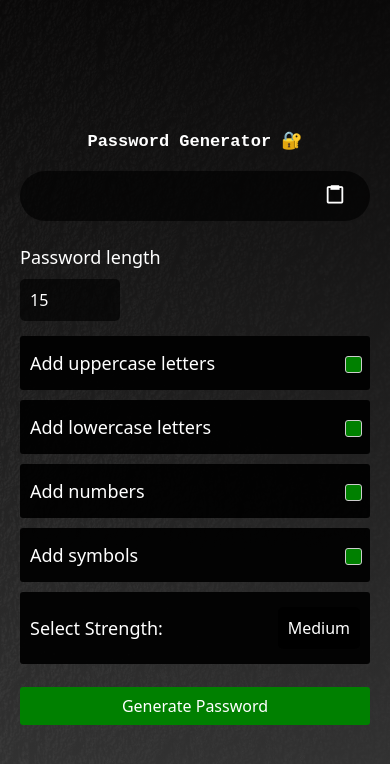
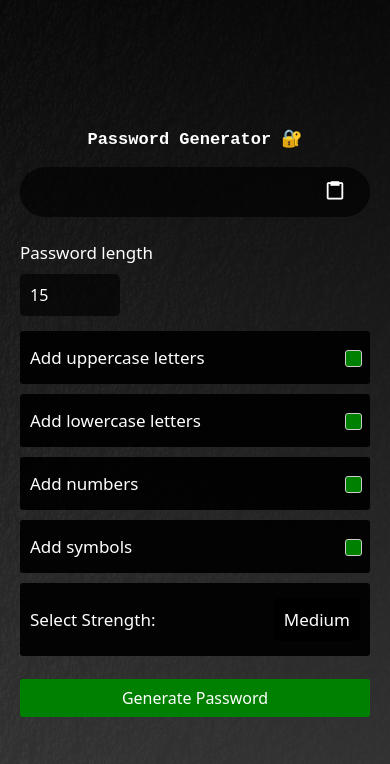
Before and after one commit to Devemmy01/Password-Generator-Chrome-Extension, a browser extension: page index.html in a window 390 px wide. Drawn offline with nearby package versions, Linux system fonts and the light colour scheme.

Commit message:
Update label and font sizes in index.html and style.css

```diff
--- a/index.html
+++ b/index.html
@@ -24,7 +24,7 @@
         </div>
         <div class="settings">
             <div style="display: flex; flex-direction: column; align-items: flex-start; margin-top: 7%;">
-                <label for="length">Password length</label>
+                <label for="length" style="font-size: 17px;">Password length</label>
                 <input type="number" id="length" min="4" max="30" value="15">
             </div>
             <div class="setting">
--- a/style.css
+++ b/style.css
@@ -17,19 +17,8 @@ body {
     height: 100vh;
     color: #fff;
 }
-body::-webkit-scrollbar {
-    width: 3px;
-  }
-
-  body::-webkit-scrollbar-track {
-    box-shadow: inset 0 0 6px rgba(0, 0, 0, 0.3);
-  }
-
-  body::-webkit-scrollbar-thumb {
-    background-color: #0cb14b;
-  }
 h2 {
-    margin: 10px 0 20px;
+    margin: 0 0 18px;
     text-align: center;
     font-family: monospace;
     font-size:17px;
@@ -111,10 +100,8 @@ i:hover {
     align-items: left;
     padding: 0px;
 }
-label {
-    font-size: 18px;
-}
 .setting {
+    font-size: 17px;
     display: flex;
     justify-content: space-between;
     align-items: center;
@@ -185,9 +172,3 @@ background-color: green;}
     background-color: #f2f2f2;
     color: rgba(0, 0, 0, 0.932);
 }
-
-@media screen and (max-width: 400px) {
-    .result-container {
-        font-size: 14px;
-    }
-}
```
Also changed, not shown: 1 other file.
